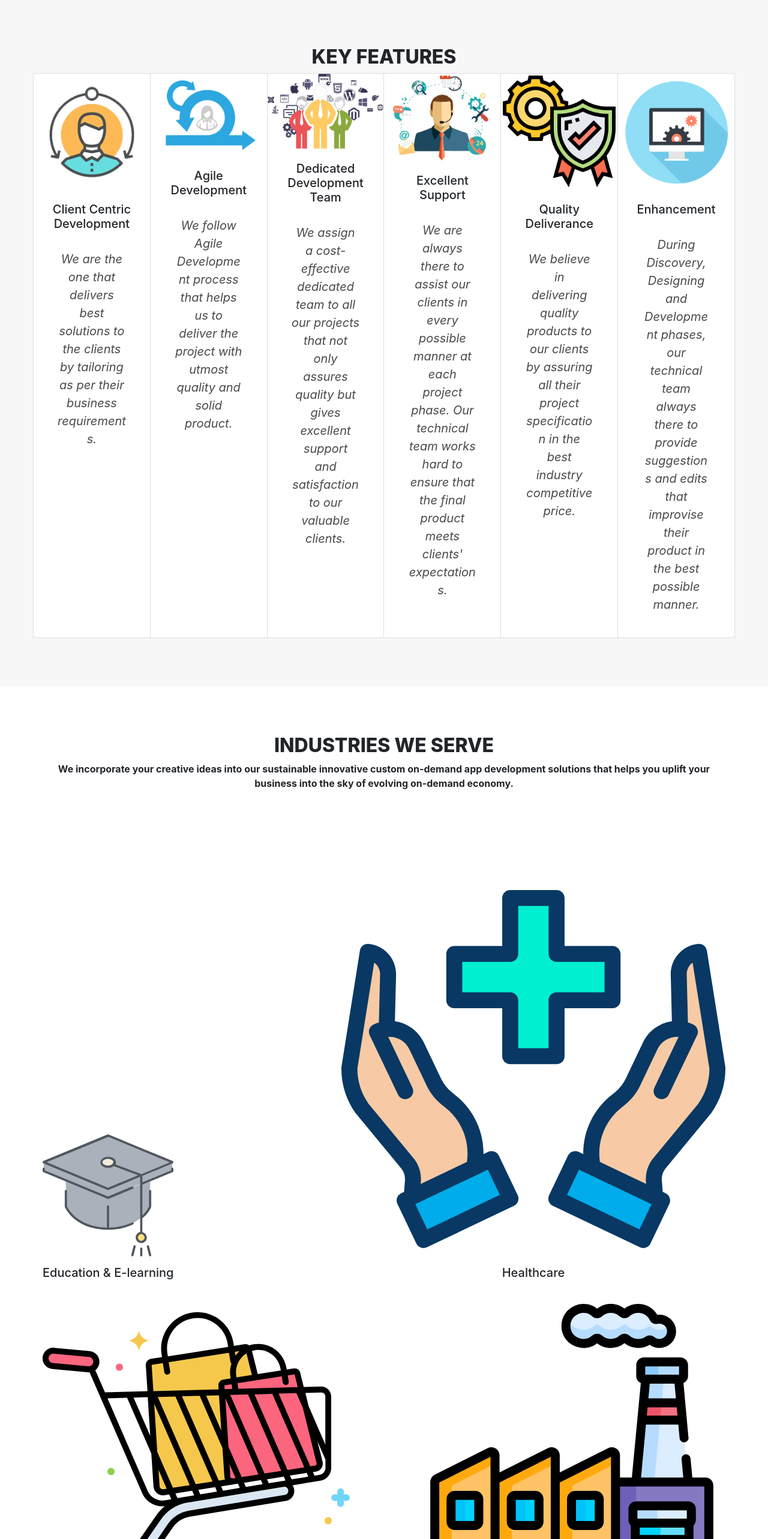
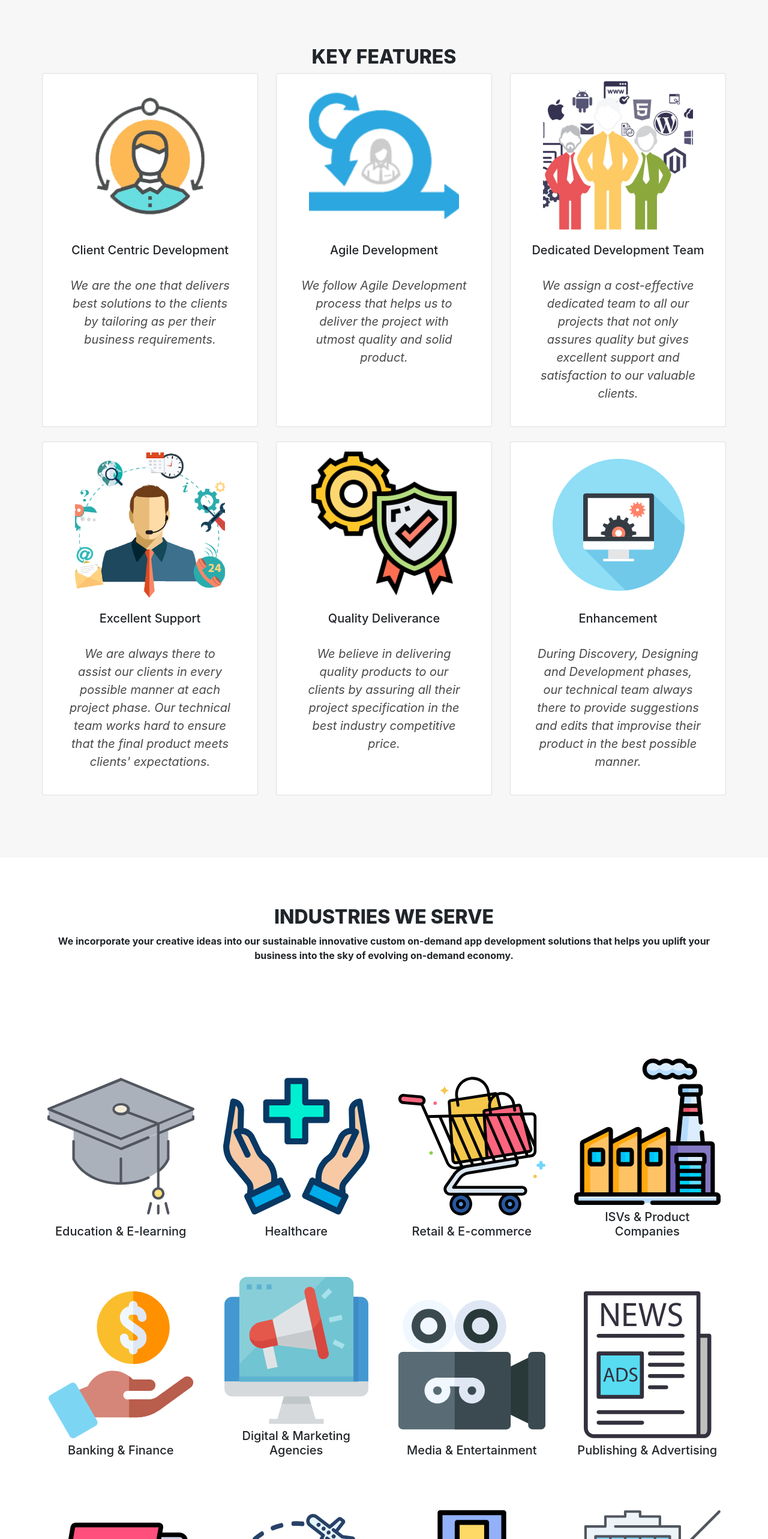
Before and after one commit to Bibash-24/globalDigi, a Next.js app: page / in a window 1280 px wide. Shown: the part 3380-5946 px from the top of the page at 60% size. Built offline with nearby package versions, Linux system fonts and the light colour scheme.

Commit message:
features and industries style changes

```diff
--- a/pages/layout/pages/features.js
+++ b/pages/layout/pages/features.js
@@ -7,11 +7,11 @@ export default function Features() {
             <div className={DevelopmentStyles.developmentOverview}>
                 <div className={`container ${DevelopmentStyles.developmentWrapper}`}>
                     <h2 className='text-center'>Key Features</h2>
-                    <div className='row align-items-end text-center'>
-
-                        <CardGroup>
-                            <Card>
-                                <Card.Img variant="top" src="img/features/client.png" />
+                    <div className='row text-center'>
+                        <div className='col-md-4 mb-4'>
+                        {/* <CardGroup> */}
+                            <Card className='h-100'>
+                                <Card.Img className={DevelopmentStyles.cardImg} variant="top" src="img/features/client.png" />
                                 <Card.Body>
                                     <Card.Title>Client Centric Development</Card.Title>
                                     <Card.Text>
@@ -23,8 +23,10 @@ export default function Features() {
                                     </Card.Text>
                                 </Card.Body>
                             </Card>
-                            <Card>
-                                <Card.Img variant="top" src="img/features/agile.png" />
+                            </div>
+                            <div className='col-md-4 mb-4'>
+                            <Card className='h-100'>
+                                <Card.Img className={DevelopmentStyles.cardImg} variant="top" src="img/features/agile.png" />
                                 <Card.Body>
                                     <Card.Title>Agile Development</Card.Title>
                                     <Card.Text>
@@ -36,8 +38,10 @@ export default function Features() {
                                     </Card.Text>
                                 </Card.Body>
                             </Card>
-                            <Card>
-                                <Card.Img variant="top" src="img/features/team.png" />
+                            </div>
+                            <div className='col-md-4 mb-4'>
+                            <Card className='h-100'>
+                                <Card.Img className={DevelopmentStyles.cardImg} variant="top" src="img/features/team.png" />
                                 <Card.Body>
                                     <Card.Title>Dedicated Development Team</Card.Title>
                                     <Card.Text>
@@ -49,8 +53,10 @@ export default function Features() {
                                     </Card.Text>
                                 </Card.Body>
                             </Card>
-                            <Card>
-                                <Card.Img variant="top" src="img/features/support.png" />
+                            </div>
+                            <div className='col-md-4 mb-4'>
+                            <Card className='h-100'>
+                                <Card.Img className={DevelopmentStyles.cardImg} variant="top" src="img/features/support.png" />
                                 <Card.Body>
                                     <Card.Title>Excellent Support</Card.Title>
                                     <Card.Text>
@@ -62,8 +68,10 @@ export default function Features() {
                                     </Card.Text>
                                 </Card.Body>
                             </Card>
-                            <Card>
-                                <Card.Img variant="top" src="img/features/quality.png" />
+                            </div>
+                            <div className='col-md-4 mb-4'>
+                            <Card className='h-100'>
+                                <Card.Img className={DevelopmentStyles.cardImg} variant="top" src="img/features/quality.png" />
                                 <Card.Body>
                                     <Card.Title>Quality Deliverance</Card.Title>
                                     <Card.Text>
@@ -75,8 +83,10 @@ export default function Features() {
                                     </Card.Text>
                                 </Card.Body>
                             </Card>
-                            <Card>
-                                <Card.Img variant="top" src="img/features/enhancement.png" />
+                            </div>
+                            <div className='col-md-4 mb-4'>
+                            <Card className='h-100'>
+                                <Card.Img className={DevelopmentStyles.cardImg} variant="top" src="img/features/enhancement.png" />
                                 <Card.Body>
                                     <Card.Title>Enhancement</Card.Title>
                                     <Card.Text>
@@ -88,7 +98,8 @@ export default function Features() {
                                     </Card.Text>
                                 </Card.Body>
                             </Card>
-                        </CardGroup>
+                            </div>
+                        {/* </CardGroup> */}
                     </div>
                 </div>
             </div>
--- a/pages/layout/pages/industries.js
+++ b/pages/layout/pages/industries.js
@@ -11,76 +11,76 @@ export default function Industries() {
                 <div className='row'>
                     <div className="tab-item-wrapper">
                         <div className='d-flex flex-wrap justify-content-between py-5 align-items-end'>
-                            <div className='p-3 text-center'>
-                                <img className='mb-2' src="img/industries/education.svg" />
+                            <div className={`p-4 text-center ${teamStyles.containBlock}`}>
+                                <img className={`mb-2 ${teamStyles.containBlockImg}`} src="img/industries/education.svg" />
                                 <h5>Education & E-learning</h5>
                             </div>
-                            <div className='p-3 text-center'>
-                                <img className='mb-2' src="img/industries/healthcare.svg" />
+                            <div className={`p-4 text-center ${teamStyles.containBlock}`}>
+                                <img className={`mb-2 ${teamStyles.containBlockImg}`} src="img/industries/healthcare.svg" />
                                 <h5>Healthcare</h5>
                             </div>
-                            <div className='p-3 text-center'>
-                                <img className='mb-2' src="img/industries/cart.svg" />
+                            <div className={`p-4 text-center ${teamStyles.containBlock}`}>
+                                <img className={`mb-2 ${teamStyles.containBlockImg}`} src="img/industries/cart.svg" />
                                 <h5>Retail & E-commerce</h5>
                             </div>
-                            <div className='p-3 text-center'>
-                                <img className='mb-2' src="img/industries/factory.svg" />
+                            <div className={`p-4 text-center ${teamStyles.containBlock}`}>
+                                <img className={`mb-2 ${teamStyles.containBlockImg}`} src="img/industries/factory.svg" />
                                 <h5>ISVs & Product Companies</h5>
                             </div>
-                            <div className='p-3 text-center'>
-                                <img className='mb-2' src="img/industries/income.svg" />
+                            <div className={`p-4 text-center ${teamStyles.containBlock}`}>
+                                <img className={`mb-2 ${teamStyles.containBlockImg}`} src="img/industries/income.svg" />
                                 <h5>Banking & Finance</h5>
                             </div>
-                            <div className='p-3 text-center'>
-                                <img className='mb-2' src="img/industries/marketing.svg" />
+                            <div className={`p-4 text-center ${teamStyles.containBlock}`}>
+                                <img className={`mb-2 ${teamStyles.containBlockImg}`} src="img/industries/marketing.svg" />
                                 <h5>Digital & Marketing Agencies</h5>
                             </div>
-                            <div className='p-3 text-center'>
-                                <img className='mb-2' src="img/industries/video-camera.svg" />
+                            <div className={`p-4 text-center ${teamStyles.containBlock}`}>
+                                <img className={`mb-2 ${teamStyles.containBlockImg}`} src="img/industries/video-camera.svg" />
                                 <h5>Media & Entertainment</h5>
                             </div>
-                            <div className='p-3 text-center'>
-                                <img className='mb-2' src="img/industries/newspaper.svg" />
+                            <div className={`p-4 text-center ${teamStyles.containBlock}`}>
+                                <img className={`mb-2 ${teamStyles.containBlockImg}`} src="img/industries/newspaper.svg" />
                                 <h5>Publishing & Advertising</h5>
                             </div>
-                            <div className='p-3 text-center'>
-                                <img className='mb-2' src="img/industries/delivery.svg" />
+                            <div className={`p-4 text-center ${teamStyles.containBlock}`}>
+                                <img className={`mb-2 ${teamStyles.containBlockImg}`} src="img/industries/delivery.svg" />
                                 <h5>Logistics & Transportation</h5>
                             </div>
-                            <div className='p-3 text-center'>
-                                <img className='mb-2' src="img/industries/travel.svg" />
+                            <div className={`p-4 text-center ${teamStyles.containBlock}`}>
+                                <img className={`mb-2 ${teamStyles.containBlockImg}`} src="img/industries/travel.svg" />
                                 <h5>Travel & Tourism</h5>
                             </div>
-                            <div className='p-3 text-center'>
-                                <img className='mb-2' src="img/industries/enterprise.svg" />
+                            <div className={`p-4 text-center ${teamStyles.containBlock}`}>
+                                <img className={`mb-2 ${teamStyles.containBlockImg}`} src="img/industries/enterprise.svg" />
                                 <h5>Enterprise & Business</h5>
                             </div>
-                            <div className='p-3 text-center'>
-                                <img className='mb-2' src="img/industries/housing.svg" />
+                            <div className={`p-4 text-center ${teamStyles.containBlock}`}>
+                                <img className={`mb-2 ${teamStyles.containBlockImg}`} src="img/industries/housing.svg" />
                                 <h5>Real Estate & Housing</h5>
                             </div>
-                            <div className='p-3 text-center'>
-                                <img className='mb-2' src="img/industries/Fitness.svg" />
+                            <div className={`p-4 text-center ${teamStyles.containBlock}`}>
+                                <img className={`mb-2 ${teamStyles.containBlockImg}`} src="img/industries/Fitness.svg" />
                                 <h5>Fitness</h5>
                             </div>
-                            <div className='p-3 text-center'>
-                                <img className='mb-2' src="img/industries/restaurant.svg" />
+                            <div className={`p-4 text-center ${teamStyles.containBlock}`}>
+                                <img className={`mb-2 ${teamStyles.containBlockImg}`} src="img/industries/restaurant.svg" />
                                 <h5>Restaurant</h5>
                             </div>
-                            <div className='p-3 text-center'>
-                                <img className='mb-2' src="img/industries/construction.svg" />
+                            <div className={`p-4 text-center ${teamStyles.containBlock}`}>
+                                <img className={`mb-2 ${teamStyles.containBlockImg}`} src="img/industries/construction.svg" />
                                 <h5>Construction</h5>
                             </div>
-                            <div className='p-3 text-center'>
-                                <img className='mb-2' src="img/industries/networking.svg" />
+                            <div className={`p-4 text-center ${teamStyles.containBlock}`}>
+                                <img className={`mb-2 ${teamStyles.containBlockImg}`} src="img/industries/networking.svg" />
                                 <h5>Social Networking</h5>
                             </div>
-                            <div className='p-3 text-center'>
-                                <img className='mb-2' src="img/industries/controller.svg" />
+                            <div className={`p-4 text-center ${teamStyles.containBlock}`}>
+                                <img className={`mb-2 ${teamStyles.containBlockImg}`} src="img/industries/controller.svg" />
                                 <h5>Gaming</h5>
                             </div>
-                            <div className='p-3 text-center'>
-                                <img className='mb-2' src="img/industries/more.svg" />
+                            <div className={`p-4 text-center ${teamStyles.containBlock}`}>
+                                <img className={`mb-2 ${teamStyles.containBlockImg}`} src="img/industries/more.svg" />
                                 <h5>& Many More</h5>
                             </div>
                         </div>
--- a/styles/development.module.css
+++ b/styles/development.module.css
@@ -13,3 +13,11 @@
 .gdDevelopmentStat {
     font-size: 50px;
 }
+.cardImg {
+    width: 250px;
+    height: 250px;
+    object-fit: cover;
+    margin-left: auto;
+    margin-right: auto;
+    margin-top: 12px;
+}
--- a/styles/team.module.css
+++ b/styles/team.module.css
@@ -42,3 +42,28 @@
 .teamOverview p {
   margin-bottom: 62px;
 }
+.containBlock {
+  -ms-flex: 25%; /* IE10 */
+  flex: 25%;
+  max-width: 25%;
+  padding: 0 4px;
+}
+.containBlockImg {
+  margin-top: 8px;
+  vertical-align: middle;
+  width: 100%;
+}
+@media screen and (max-width: 800px) {
+  .containBlock {
+    -ms-flex: 50%;
+    flex: 50%;
+    max-width: 50%;
+  }
+}
+@media screen and (max-width: 600px) {
+  .containBlock {
+    -ms-flex: 100%;
+    flex: 100%;
+    max-width: 100%;
+  }
+}
```
